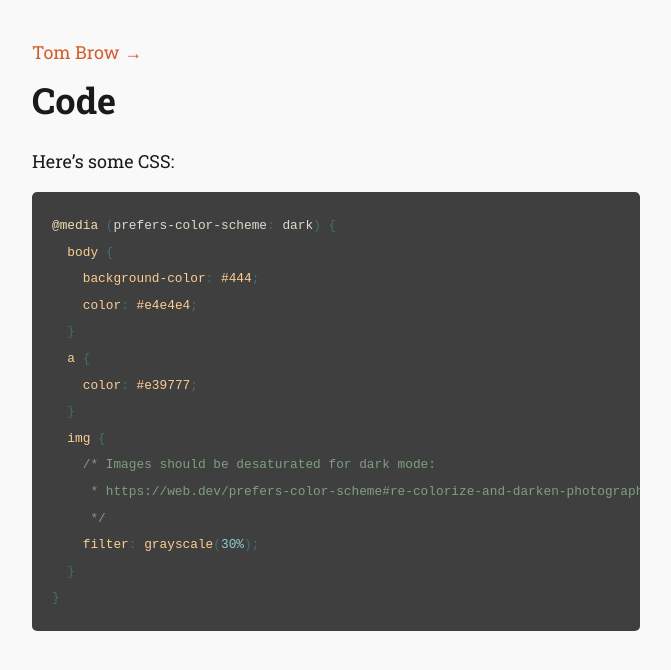
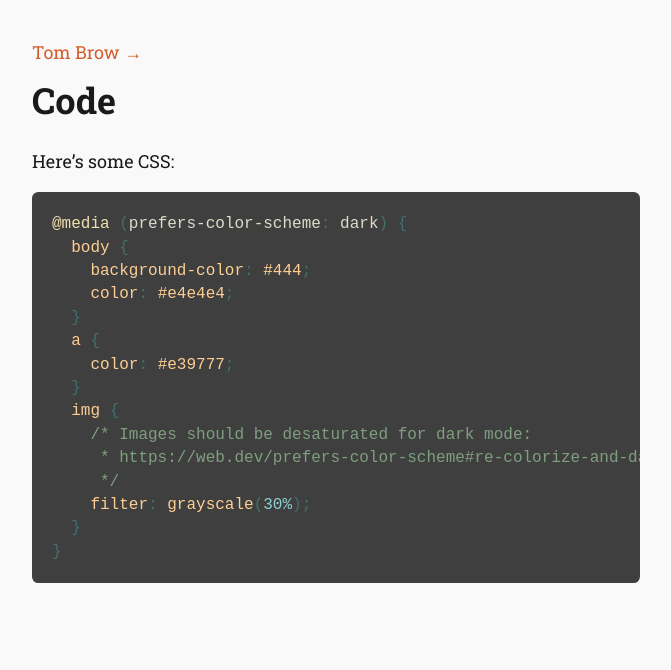
Before and after one commit to brow/rebeccabutler.org, a Jekyll site: the page built from code/index.md, in a window 1280 px wide. Shown: the top 670 px of the page, without its empty margins (304-975 px from the left). Built offline with Jekyll 4.4.1, drawn with Linux system fonts in a browser that asks for light colours; Markdown is read by kramdown in place of the engine named in the settings.

Commit message:
code style tweaks

```diff
--- a/stylesheets/style.css
+++ b/stylesheets/style.css
@@ -60,8 +60,9 @@ img.small {
 
 .highlight {
   font-family: Consolas, Monaco, "Lucida Console", monospace;
-  font-size: 0.8rem;
+  font-size: 1rem;
   border-radius: 0.4em;
+  line-height: 1.4rem;
 }
 
 pre {
```
